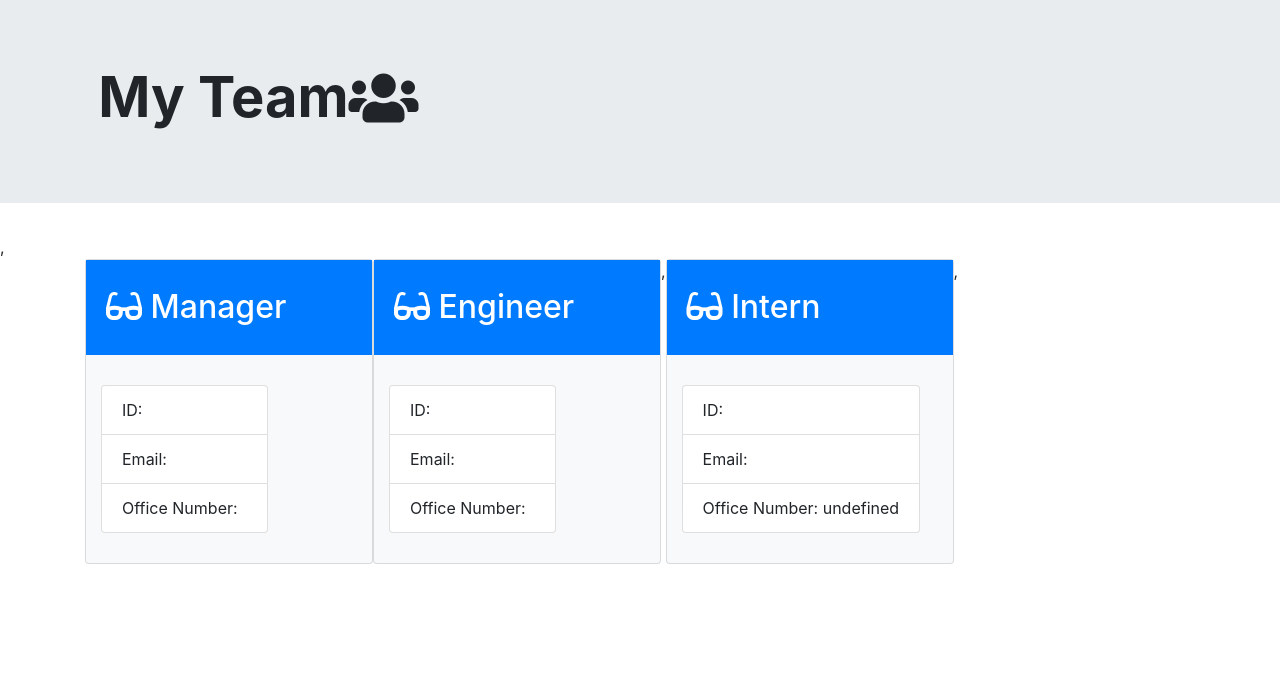
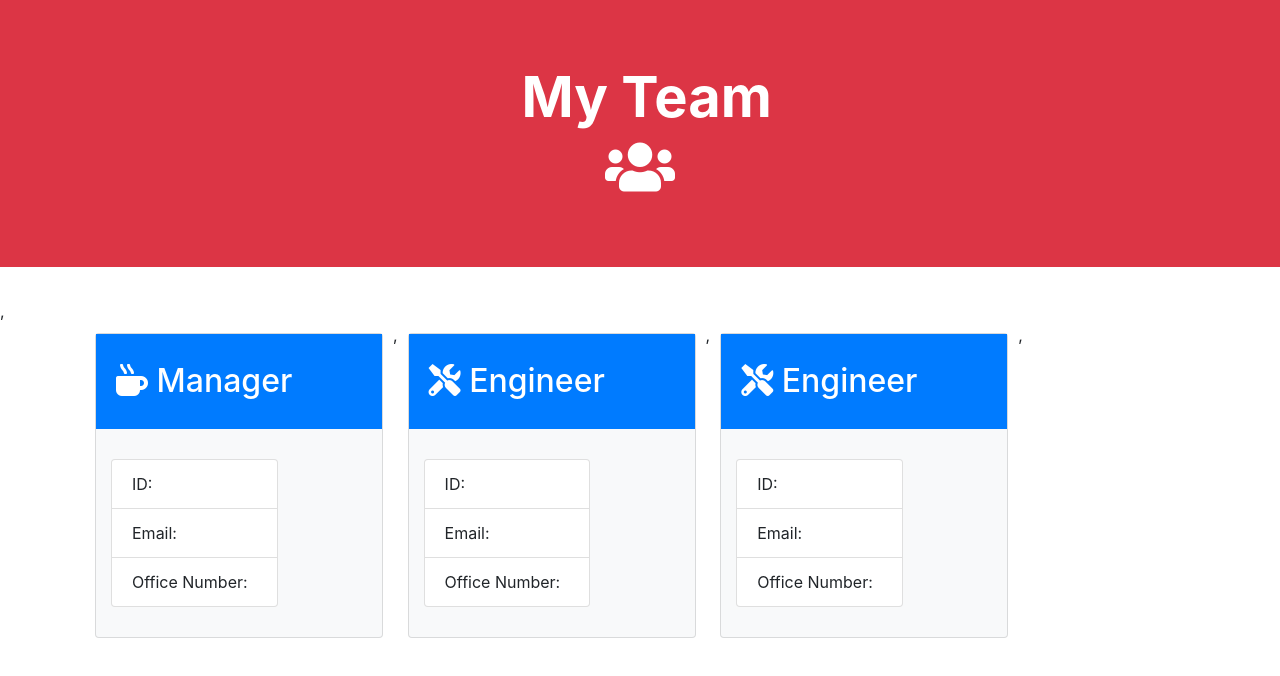
Before and after one commit to Kuiil7/Team-Profile-Generator, a website: page team.html in a window 1280 px wide. Drawn offline with nearby package versions, Linux system fonts and the light colour scheme.

Commit message:
changed header color to red, added comments to scripts, fixing print to html function

```diff
--- a/team.html
+++ b/team.html
@@ -7,8 +7,8 @@
     <link rel="stylesheet" href="https://use.fontawesome.com/releases/v5.8.1/css/all.css"/>
     <title>Team Profile Generator</title>
 
-    <style>
-        .display-4 {
+<style>
+.display-4 {
             display: flex;
             justify-content: center;
             flex-direction: column;
@@ -16,22 +16,37 @@
             font-weight: bold;
         }
 
-        .container {
+.container {
           display: flex;
           flex-direction: row;
+          flex-wrap: wrap;
         }
 
+.jumbotron {
+  display: flex;
+  justify-content: center;
+  flex-direction: column;
+  align-items: center;
 
-    </style>
+}
+
+.card {
+  margin: 10px;
+}
+
+ul {
+  width: 0 auto;
+}
+
+</style>
 </head>
 
 <body>
 
-    <div class="jumbotron jumbotron-fluid">
-        <div class="container">
-          <h1 class="display-4">&nbsp;My Team</h1>
-          <h1 class="display-4"><i class="fas fa-users"></i></h1>
-        </div>
+    <div class="jumbotron jumbotron-fluid bg-danger text-white">
+          <h1 class="display-4 text-center">&nbsp;My Team</h1>
+          <h1 class="display-4 text-center"><i class="fas fa-users"></i></h1>
+
       </div>,
 <div class="container">
 
@@ -40,23 +55,7 @@
 
                 <h1 class="manager-name text-white text-center"></h1>
 
-              <h2 class="text-white"><i class="fas fa-glasses"></i>&nbsp;Manager</h2>
-            </div>
-<div class="container">
-              <ul class="list-group list-group" style="padding-top:30px;padding-bottom:30px;">
-
-                <li class="list-group-item">ID: &nbsp;  </li>
-                <li class="list-group-item">Email: &nbsp; </li>
-                <li class="list-group-item">Office Number: &nbsp; </li>
-              </ul>
-
-          </div>
-        </div>
-        <div class="card text-black bg-light" style="width: 18rem;">
-            <div class="card-body bg-primary ">
-                <h1 class="manager-name text-white text-center"></h1>
-
-              <h2 class="text-white"><i class="fas fa-glasses"></i>&nbsp;Engineer</h2>
+              <h2 class="text-white"><i class="fas fa-mug-hot"></i>&nbsp;Manager</h2>
             </div>
 <div class="container">
               <ul class="list-group list-group" style="padding-top:30px;padding-bottom:30px;">
@@ -72,14 +71,30 @@
             <div class="card-body bg-primary ">
                 <h1 class="manager-name text-white text-center"></h1>
 
-              <h2 class="text-white"><i class="fas fa-glasses"></i>&nbsp;Intern</h2>
+              <h2 class="text-white"><i class="fas fa-tools"></i>&nbsp;Engineer</h2>
             </div>
 <div class="container">
               <ul class="list-group list-group" style="padding-top:30px;padding-bottom:30px;">
 
-                <li class="list-group-item">ID: &nbsp; </li>
+                <li class="list-group-item">ID: &nbsp;  </li>
                 <li class="list-group-item">Email: &nbsp; </li>
-                <li class="list-group-item">Office Number:&nbsp;undefined</li>
+                <li class="list-group-item">Office Number: &nbsp; </li>
+              </ul>
+
+          </div>
+        </div>,
+        <div class="card text-black bg-light" style="width: 18rem;">
+            <div class="card-body bg-primary ">
+                <h1 class="manager-name text-white text-center"></h1>
+
+              <h2 class="text-white"><i class="fas fa-tools"></i>&nbsp;Engineer</h2>
+            </div>
+<div class="container">
+              <ul class="list-group list-group" style="padding-top:30px;padding-bottom:30px;">
+
+                <li class="list-group-item">ID: &nbsp;  </li>
+                <li class="list-group-item">Email: &nbsp; </li>
+                <li class="list-group-item">Office Number: &nbsp; </li>
               </ul>
 
           </div>
```
Also changed, not shown: app.js (+16 -6 lines), lib/main.js.
